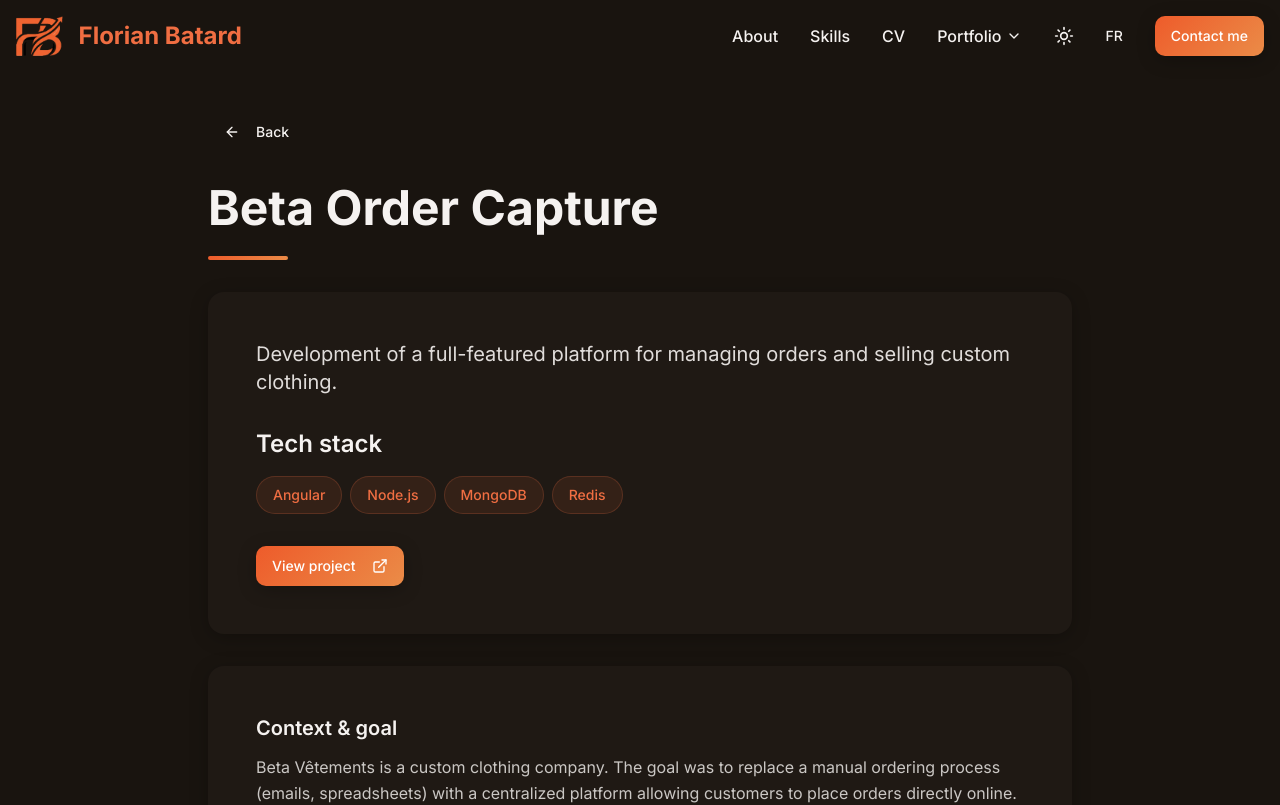
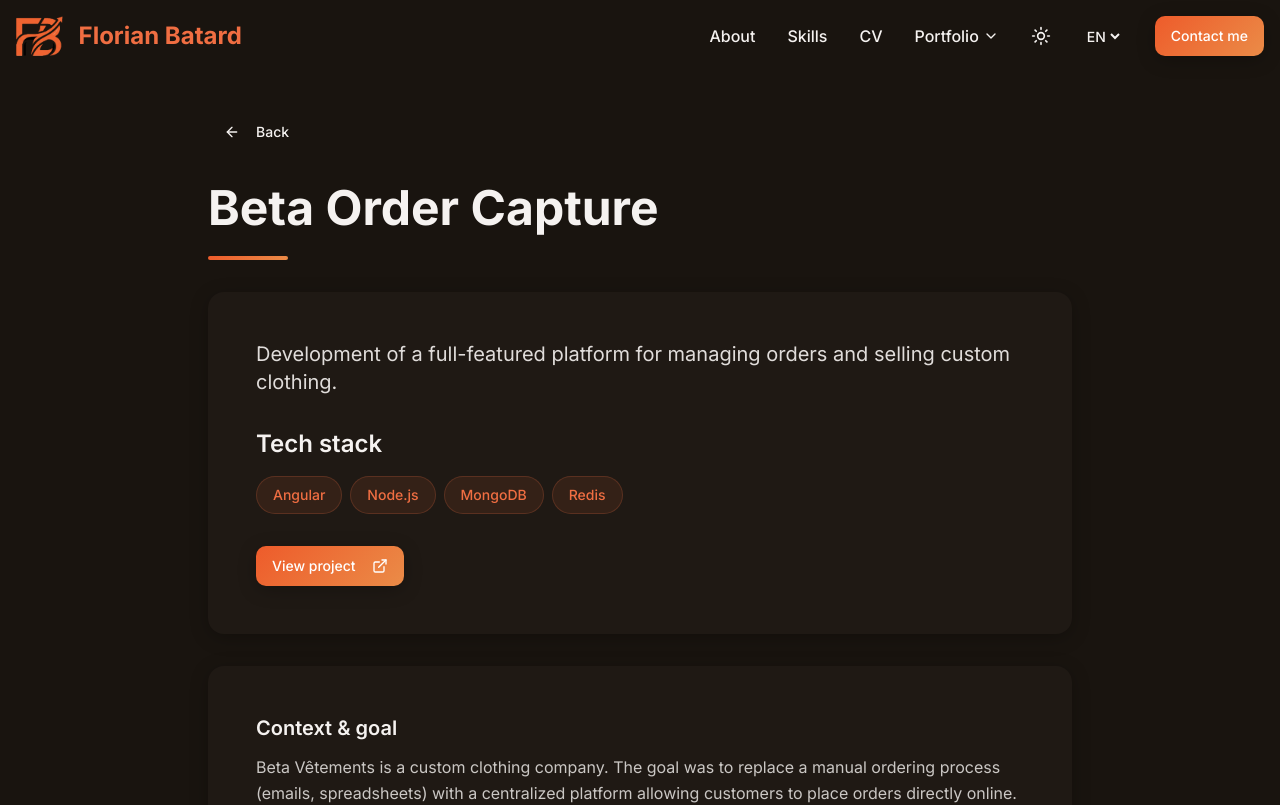
Before and after one commit to flobatard/site-perso-freelance, a React (Vite) app: page /en/projet/beta_order_capture in a window 1280 px wide. Shown: the top 805 px of the page. Built offline with nearby package versions, Linux system fonts and the light colour scheme.

Commit message:
Changing language button

```diff
--- a/src/components/Navigation.tsx
+++ b/src/components/Navigation.tsx
@@ -30,12 +30,6 @@ const Navigation = () => {
     return () => window.removeEventListener("scroll", handleScroll);
   }, []);
 
-  const toggleLanguage = () => {
-    const newLang = lang === "fr" ? "en" : "fr";
-    // Navigate to the same page in the other language
-    const newPath = location.pathname.replace(/^\/(fr|en)/, `/${newLang}`);
-    navigate(newPath + location.hash);
-  };
 
   const navLinks = [
     { href: `/${lang}#about`, label: t("nav.about") },
@@ -107,13 +101,19 @@ const Navigation = () => {
               {theme === "dark" ? <Sun size={20} /> : theme === "light" ? <Moon size={20} /> : <SunMoon size={20} />}
             </button>
 
-            <button
-              onClick={toggleLanguage}
-              aria-label="Toggle language"
-              className="text-foreground hover:text-primary transition-colors duration-300 font-medium text-sm"
+            <select
+              value={lang}
+              onChange={(e) => {
+                const newLang = e.target.value;
+                const newPath = location.pathname.replace(/^\/(fr|en)/, `/${newLang}`);
+                navigate(newPath + location.hash);
+              }}
+              aria-label="Select language"
+              className="text-foreground bg-transparent hover:text-primary transition-colors duration-300 font-medium text-sm cursor-pointer outline-none"
             >
-              {lang === "fr" ? "EN" : "FR"}
-            </button>
+              <option value="fr">FR</option>
+              <option value="en">EN</option>
+            </select>
 
             <a href={`/${lang}#contact`}>
               <Button className="bg-gradient-warm shadow-soft hover:shadow-hover transition-all duration-300">
@@ -124,13 +124,19 @@ const Navigation = () => {
 
           {/* Mobile right buttons */}
           <div className="md:hidden flex items-center gap-3">
-            <button
-              onClick={toggleLanguage}
-              aria-label="Toggle language"
-              className="text-foreground hover:text-primary transition-colors duration-300 font-medium text-sm"
+            <select
+              value={lang}
+              onChange={(e) => {
+                const newLang = e.target.value;
+                const newPath = location.pathname.replace(/^\/(fr|en)/, `/${newLang}`);
+                navigate(newPath + location.hash);
+              }}
+              aria-label="Select language"
+              className="text-foreground bg-transparent hover:text-primary transition-colors duration-300 font-medium text-sm cursor-pointer outline-none"
             >
-              {lang === "fr" ? "EN" : "FR"}
-            </button>
+              <option value="fr">FR</option>
+              <option value="en">EN</option>
+            </select>
             <button
               onClick={cycleTheme}
               aria-label="Toggle theme"
```
